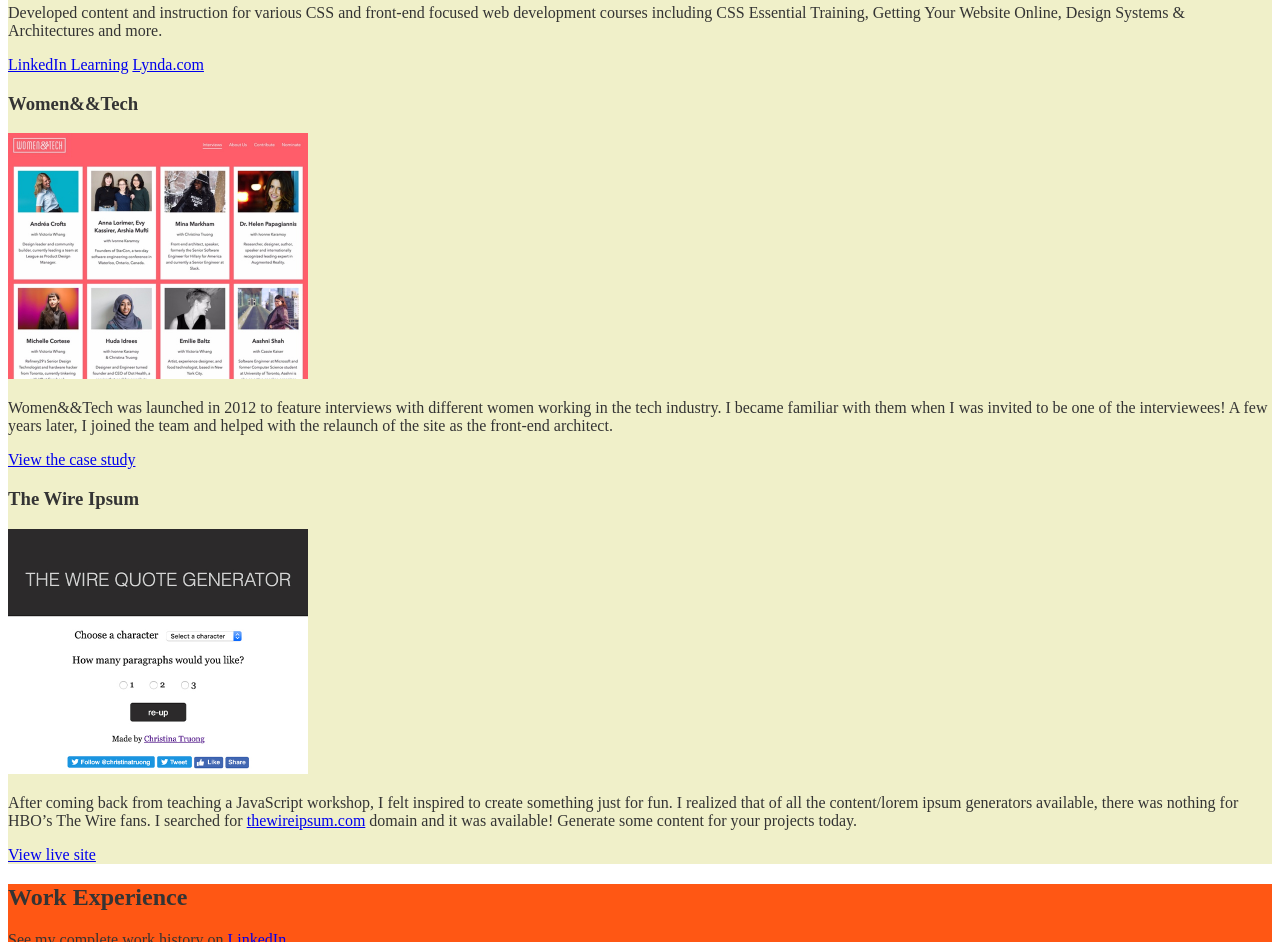
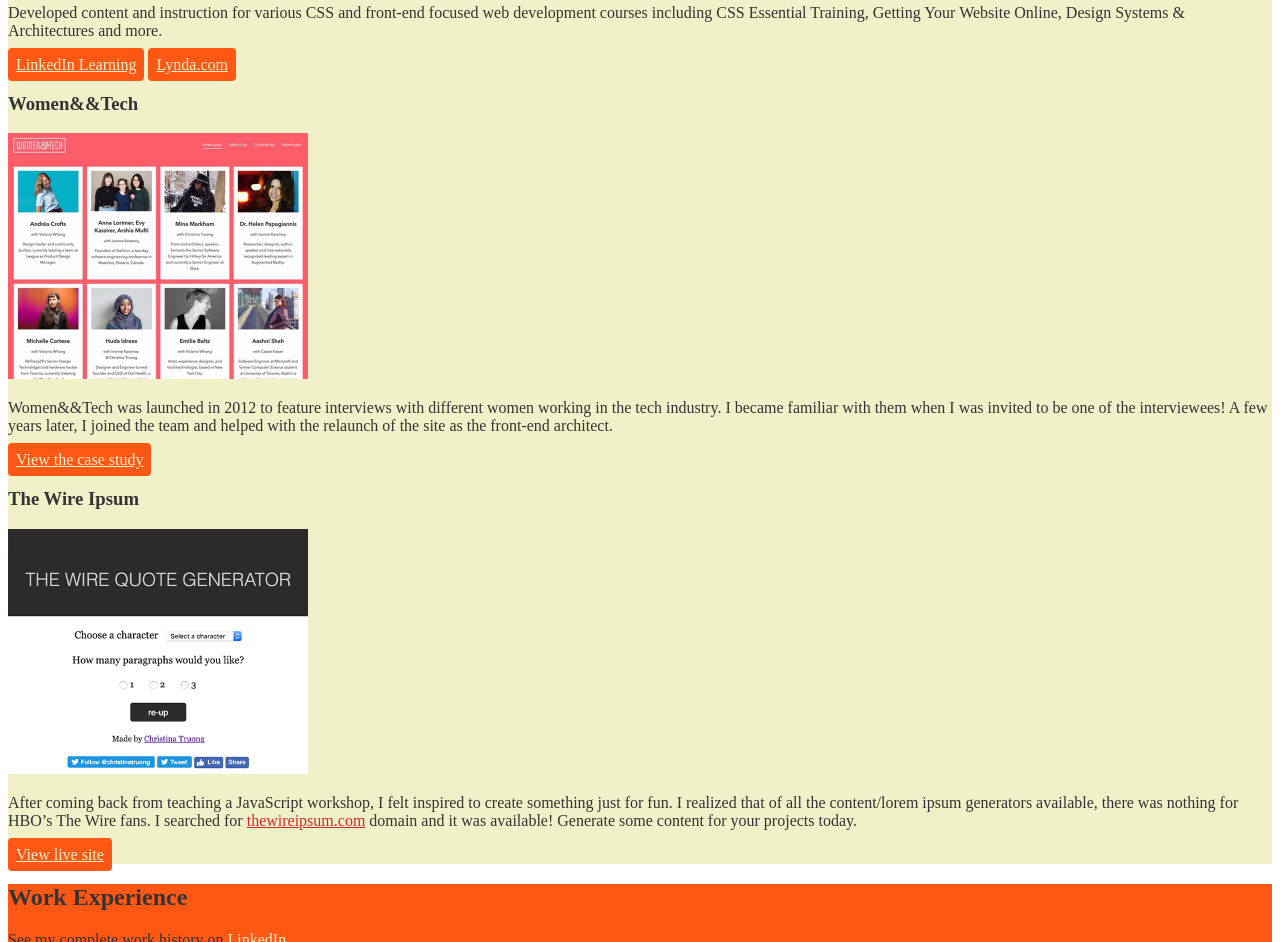
Before and after one commit to diffgee/css-portfolio, a plain HTML site: page Exercise Files/Ch2/02_12/css-portfolio/index.html in a window 1280 px wide. Shown: the part 585-1527 px from the top of the page. Drawn offline with Linux system fonts and the light colour scheme.

Commit message:
added buttons

```diff
--- a/Exercise Files/Ch2/02_12/css-portfolio/css/styles.css
+++ b/Exercise Files/Ch2/02_12/css-portfolio/css/styles.css
@@ -3,13 +3,23 @@
 #f0f0c9 Eggshell
 #ff5714 Orioles Orange
 #683257 Halayà Úbe
-#581908 French Puce */
+#581908 French Puce
+#d62828 Amaranth Red*/
 
 
 /* Global styles
 -------------------------*/
 body {
   color: #343434;
+}
+a {
+  color: #d62828
+}
+a:hover {
+  text-decoration: none;
+}
+a:focus {
+  outline: 1px solid #d88a15;
 }
 
 img {
@@ -28,11 +38,26 @@ header {
 .projects {
   background: #f0f0c9;
 }
+.projects .btn{
+  color: #f0f0c9;
+  background: #ff5714;
+  padding: 8px;
+  border-radius: 4px;
+}
+.projects .btn:hover{
+  background: rgba(255,87,20,.80);
+}
 
 /* Work Experience
 -------------------------*/
 .work {
   background: #ff5714;
+}
+.work a {
+  color: #f0f0c9;
+}
+.work a:focus {
+  outline: 1px solid #f0f0c9;
 }
 
 /* Education
--- a/Exercise Files/Ch2/02_12/css-portfolio/index.html
+++ b/Exercise Files/Ch2/02_12/css-portfolio/index.html
@@ -20,15 +20,15 @@
       <!-- ************ PROJECTS / PORTFOLIO  ************** -->
       <section class="projects">
         <h2>Featured Projects</h2>
-        <p>View selected projects below. More information can be found at my online playground, <a href="https://magicwords17960376.wordpress.com/">MagicWords</a>.</p>
+        <p>View selected projects below. More information can be found at my online playground, <a class="btn" href="https://magicwords17960376.wordpress.com/">MagicWords</a>.</p>
 
         <!-- Project 1 -->
         <section>
           <h3>Lynda / LinkedIn Learning Courses</h3>
           <img src="images/project-courses.jpg" alt="Lynda & LinkedIn Learning course list">
           <p>Developed content and instruction for various CSS and front-end focused web development courses including CSS Essential Training, Getting Your Website Online, Design Systems & Architectures and more.</p>
-          <a href="https://www.linkedin.com/learning/instructors/christina-truong?u=2125562" target="_blank">LinkedIn Learning</a>
-          <a href="https://www.lynda.com/Christina-Truong/7842227-1.html">Lynda.com</a>
+          <a class="btn" href="https://www.linkedin.com/learning/instructors/christina-truong?u=2125562" target="_blank">LinkedIn Learning</a>
+          <a class="btn" href="https://www.lynda.com/Christina-Truong/7842227-1.html">Lynda.com</a>
         </section>
 
         <!-- Project 2 -->
@@ -36,7 +36,7 @@
           <h3>Women&&Tech</h3>
           <img src="images/project-women-tech.jpg" alt="Women and Tech website">
           <p>Women&&Tech was launched in 2012 to feature interviews with different women working in the tech industry. I became familiar with them when I was invited to be one of the interviewees! A few years later, I joined the team and helped with the relaunch of the site as the front-end architect.</p>
-          <a href="http://christinatruong.com/projects/women-and-tech-redesign.html" target="_blank">View the case study</a>
+          <a class="btn" href="http://christinatruong.com/projects/women-and-tech-redesign.html" target="_blank">View the case study</a>
         </section>
 
         <!-- Project 3 -->
@@ -44,7 +44,7 @@
           <h3>The Wire Ipsum</h3>
           <img src="images/project-wire-ipsum.jpg" alt="The Wire Ipsum website">
           <p>After coming back from teaching a JavaScript workshop, I felt inspired to create something just for fun. I realized that of all the content/lorem ipsum generators available, there was nothing for HBO’s The Wire fans. I searched for <a href="http://thewireipsum.com" target="_blank">thewireipsum.com</a> domain and it was available! Generate some content for your projects today.</p>
-          <a href="http://thewireipsum.com" target="_blank">View live site</a>
+          <a class="btn" href="http://thewireipsum.com" target="_blank">View live site</a>
         </section>
       </section>
 
```
